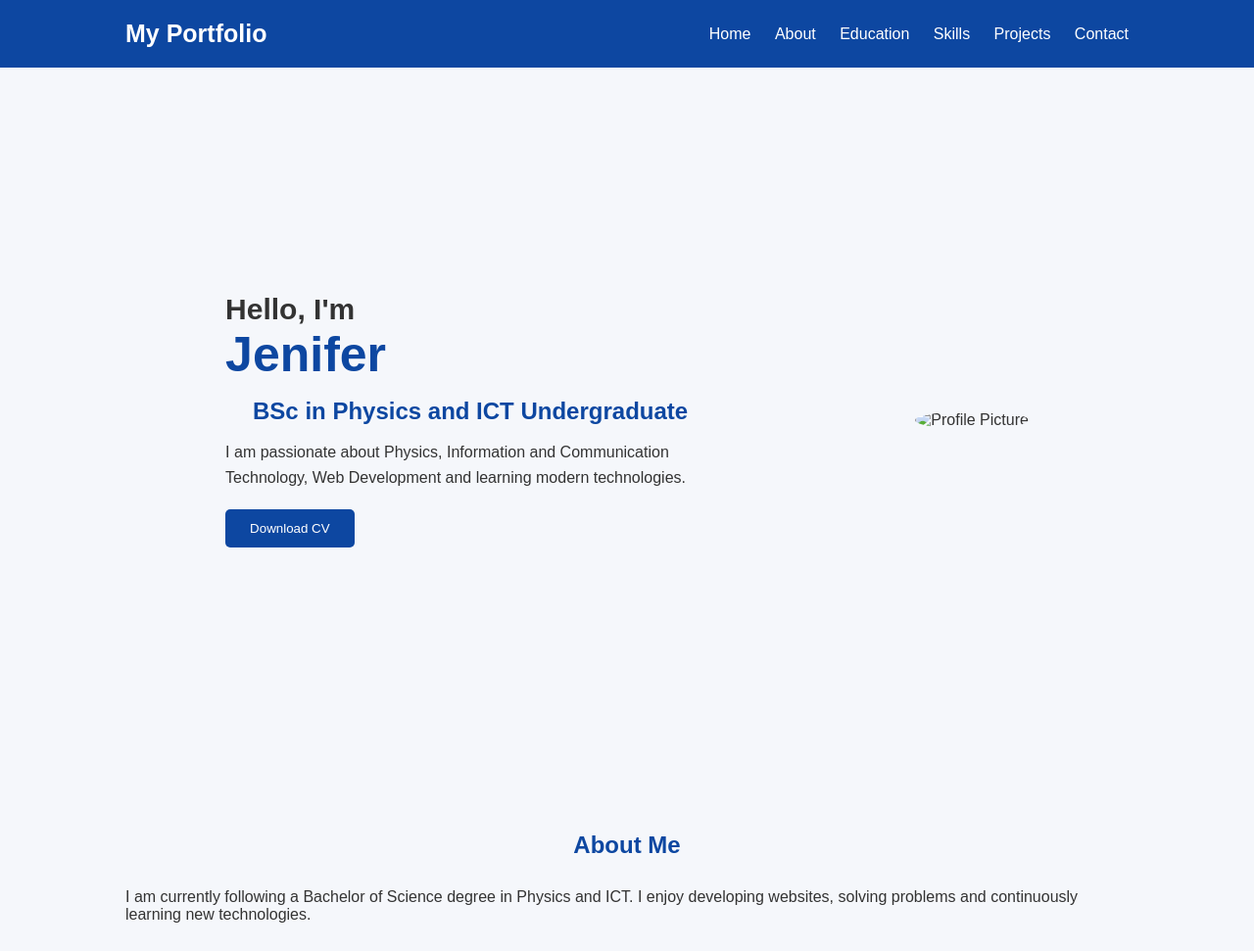
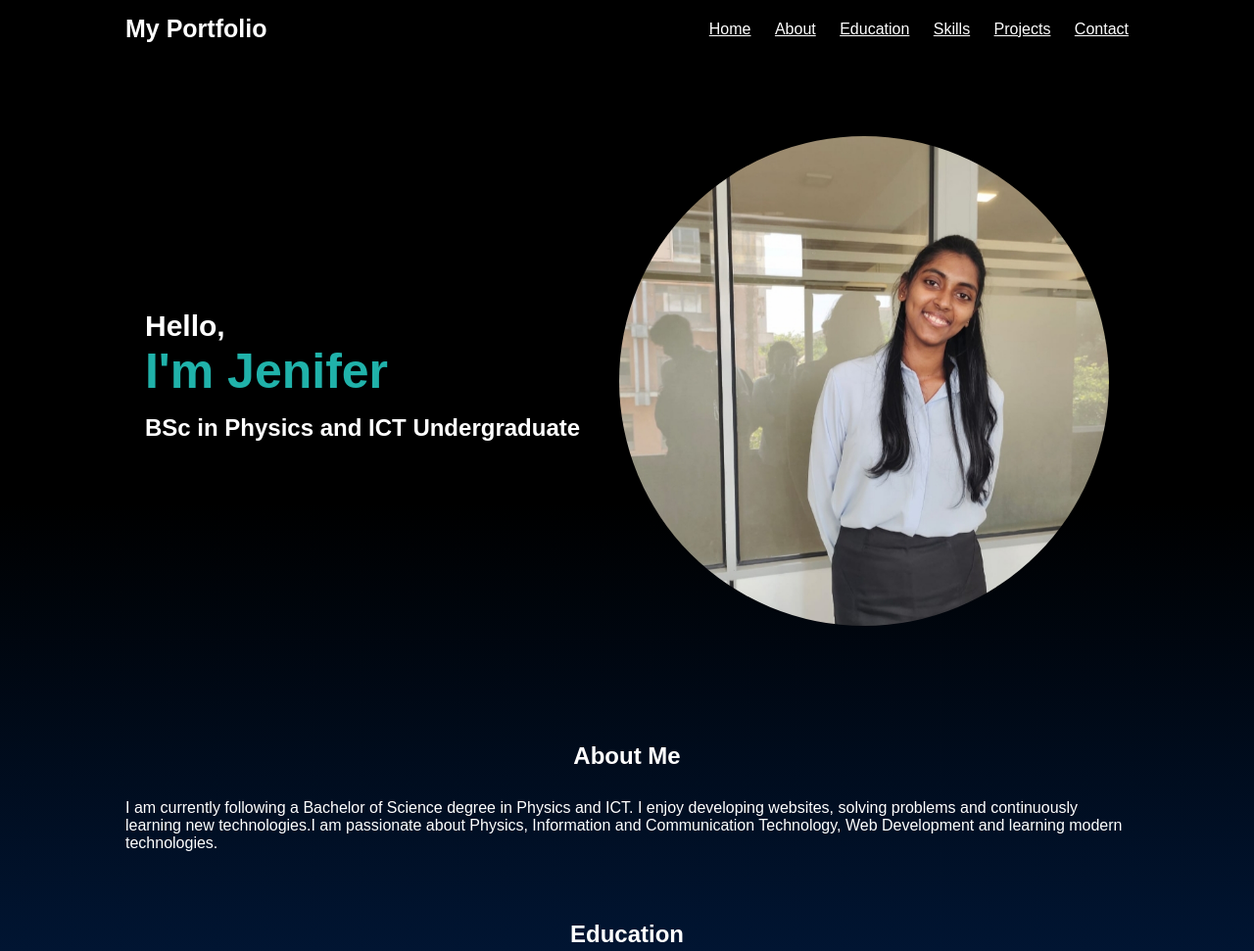
Before and after one commit to Jenifer226/portfolio-website, a plain HTML site: page index.html in a window 1280 px wide. Shown: the top 971 px of the page at 98% size. Drawn offline with Linux system fonts and the light colour scheme.

Commit message:
Updated portfolio design

```diff
--- a/index.html
+++ b/index.html
@@ -49,20 +49,15 @@
 
         <div class="home-text">
 
-            <h3>Hello, I'm</h3>
+            <h3>Hello,</h3>
 
-            <h1>Jenifer</h1>
+            <h1>I'm Jenifer</h1>
 
             <h2>BSc in Physics and ICT Undergraduate</h2>
 
-            <p>
 
-                I am passionate about Physics, Information and Communication Technology,
-                Web Development and learning modern technologies.
 
-            </p>
 
-            <button>Download CV</button>
 
         </div>
 
@@ -84,7 +79,8 @@
 
             I am currently following a Bachelor of Science degree in
             Physics and ICT. I enjoy developing websites, solving
-            problems and continuously learning new technologies.
+            problems and continuously learning new technologies.I am passionate about Physics, Information and Communication Technology,
+                Web Development and learning modern technologies.
 
         </p>
 
@@ -182,6 +178,17 @@
             </p>
 
         </div>
+        <div class="project">
+
+            <h3>Logistics Management System</h3>
+
+            <p>
+
+                Developed a logistics management system as an academic project.
+
+            </p>
+
+        </div>
 
     </section>
 
@@ -197,7 +204,7 @@
 
         <p>GitHub : github.com/Jenifer226</p>
 
-        <p>LinkedIn : linkedin.com/in/yourname</p>
+
 
     </section>
 
--- a/style.css
+++ b/style.css
@@ -13,9 +13,16 @@ body{
 
     font-family: Arial, sans-serif;
 
-    background:#f5f7fb;
+     background: linear-gradient(
+        to bottom,
+        black 25%,
+        #022f71 75%
 
-    color:#333;
+    );
+
+    color:white;
+
+
 
 }
 
@@ -30,9 +37,9 @@ header{
 
     align-items:center;
 
-    padding:20px 10%;
+    padding:15px 10%;
 
-    background:#0d47a1;
+    background:black;
 
     color:white;
 
@@ -58,7 +65,7 @@ nav a{
 
     color:white;
 
-    text-decoration:none;
+    text-decoration:underline;
 
     margin-left:20px;
 
@@ -87,7 +94,7 @@ nav a:hover{
 
     padding:80px 10%;
 
-    min-height:90vh;
+    min-height:70vh;
 
 }
 
@@ -113,7 +120,7 @@ nav a:hover{
 
     font-size:50px;
 
-    color:#0d47a1;
+    color:lightseagreen;
 
 }
 
@@ -167,9 +174,9 @@ button:hover{
 
 .home-image img{
 
-    width:250px;
+    width:500px;
 
-    height:250px;
+    height:500px;
 
     border-radius:50%;
 
@@ -183,7 +190,7 @@ button:hover{
 
 section{
 
-    padding:60px 10%;
+    padding:35px 10%;
 
 }
 
@@ -194,7 +201,7 @@ section h2{
 
     text-align:center;
 
-    color:#0d47a1;
+    color:white;
 
     margin-bottom:30px;
 
@@ -209,6 +216,7 @@ table{
     width:100%;
 
     border-collapse:collapse;
+    background:rgb(40, 166, 220);
 
 }
 
@@ -216,7 +224,7 @@ table{
 
 table,th,td{
 
-    border:1px solid #ccc;
+    border:1px solid black;
 
 }
 
@@ -237,7 +245,7 @@ th,td{
 
     display:inline-block;
 
-    background:white;
+    background:rgb(40, 166, 220);
 
     padding:20px;
 
@@ -255,8 +263,6 @@ th,td{
 
 .project{
 
-    background:white;
-
     padding:20px;
 
     margin:20px 0;
@@ -264,6 +270,8 @@ th,td{
     border-radius:10px;
 
     box-shadow:0 5px 15px rgba(0,0,0,0.1);
+
+    background:rgb(40, 166, 220);
 
 }
 
@@ -277,7 +285,7 @@ footer{
 
     padding:20px;
 
-    background:#0d47a1;
+    background:black;
 
     color:white;
 
```
Also changed, not shown: images/profile.jpg (added), 1 other file.
